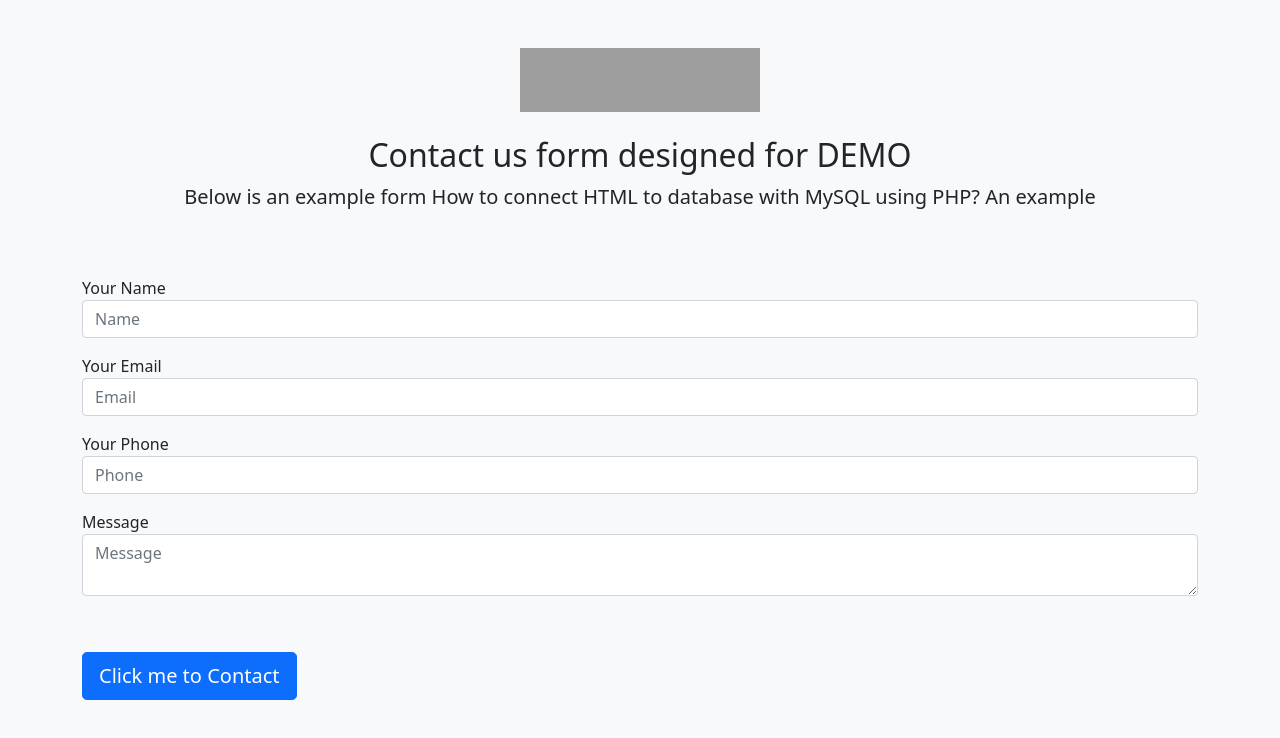
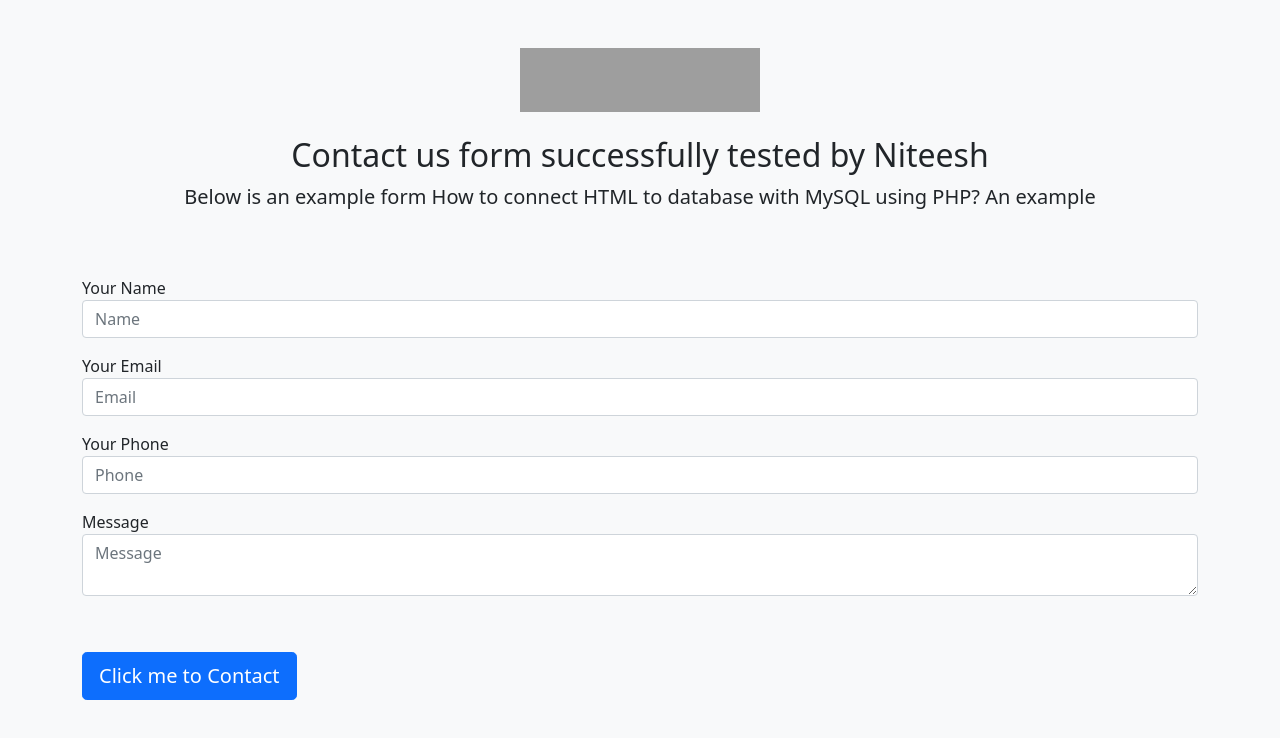
Before and after one commit to niteeshkumar22/contact-app, a plain HTML site: page contact.html in a window 1280 px wide. Drawn offline with nearby package versions, Linux system fonts and the light colour scheme; grey boxes are pictures that could not be loaded.

Commit message:
Update contact.html

```diff
--- a/contact.html
+++ b/contact.html
@@ -12,7 +12,7 @@
 <div class="container">
 <div class="py-5 text-center">
         <img class="d-block mx-auto mb-4" src="https://www.raghwendra.com/blog/wp-content/uploads/2018/09/logo-rwsn.png" alt="" width="240" height="64">
-        <h2>Contact us form designed for DEMO </h2>
+        <h2>Contact us form successfully tested by Niteesh </h2>
         <p class="lead">Below is an example form How to connect HTML to database with MySQL using PHP? An example</p>
       </div>
 <fieldset>
```
